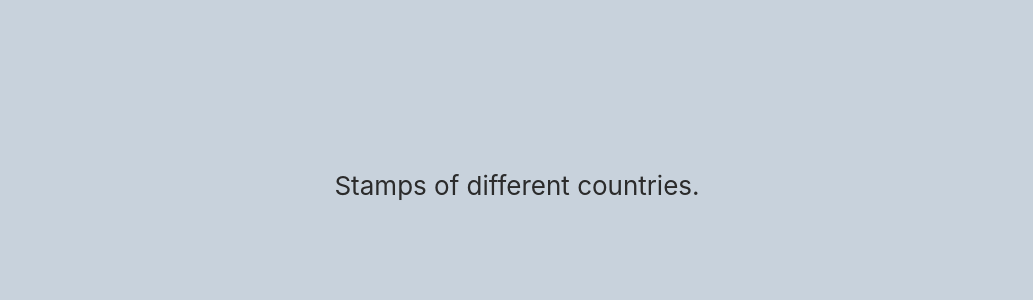
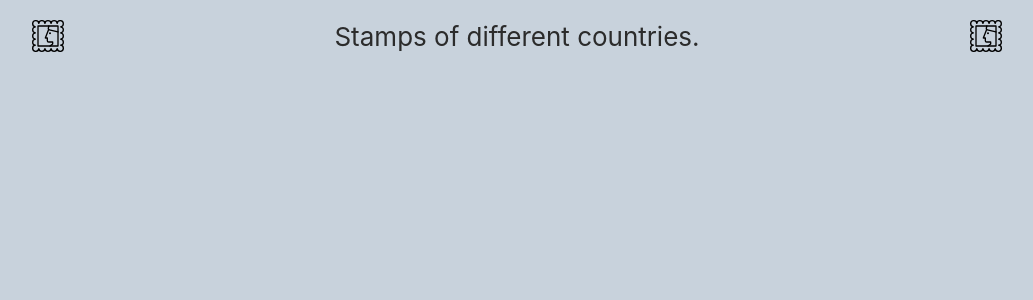
Before and after one commit to SerhiyStepanov/stamps, a React (Create React App) app: page / in a window 1280 px wide. Shown: the top 300 px of the page, without its empty margins (123-1156 px from the left). Built offline with nearby package versions, Linux system fonts and the light colour scheme.

Commit message:
add header

```diff
--- a/src/App.js
+++ b/src/App.js
@@ -1,14 +1,10 @@
+import Header from "./Components/Header";
 import s from "./app.module.css";
 
 export default function App() {
   return (
     <section className={s.wrapper}>
-      <div className={s.thumb}>
-        <svg className={s.icon}>
-          <use href="stamp.svg"></use>
-        </svg>
-        <header className={s.header}>Stamps of different countries.</header>
-      </div>
+      <Header />
     </section>
   );
 }
--- /dev/null
+++ b/src/Components/Header/Header.jsx
@@ -0,0 +1,13 @@
+import s from "./header.module.css"
+
+export default function Header() {
+    return (
+        <div className={s.thumb}>
+        <img src="stamp.svg" alt="post" className={s.stamp} />
+
+        <header className={s.header}>Stamps of different countries.</header>
+
+        <img src="stamp.svg" alt="post" className={s.stamp} />
+      </div>
+    )
+}
--- /dev/null
+++ b/src/Components/Header/header.module.css
@@ -0,0 +1,16 @@
+.thumb {
+  display: flex;
+  align-items: center;
+  justify-content: space-around;
+  width: 100%;
+}
+
+.header {
+  font-size: calc(10px + 2vmin);
+  color: var(--dark-color);
+}
+
+.stamp {
+  display: block;
+  width: 32px;
+}
--- /dev/null
+++ b/src/Components/Header/index.jsx
@@ -0,0 +1 @@
+export {default} from "./Header"
--- a/src/app.module.css
+++ b/src/app.module.css
@@ -2,19 +2,3 @@
   padding: 20px;
   display: block;
 }
-
-.thumb {
-  width: 100%;
-}
-
-.header {
-  text-align: center;
-  justify-content: center;
-  font-size: calc(10px + 2vmin);
-  color: rgb(43, 43, 43);
-}
-
-.icon {
-  display: block;
-  width: 24px;
-}
--- a/src/index.css
+++ b/src/index.css
@@ -17,4 +17,5 @@ code {
 
 :root {
   --background-color: rgb(200, 210, 220);
+  --dark-color: rgb(43, 43, 43);
 }
```
